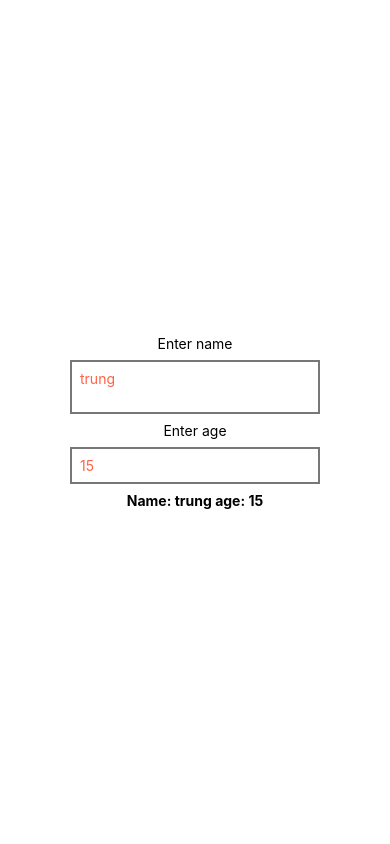
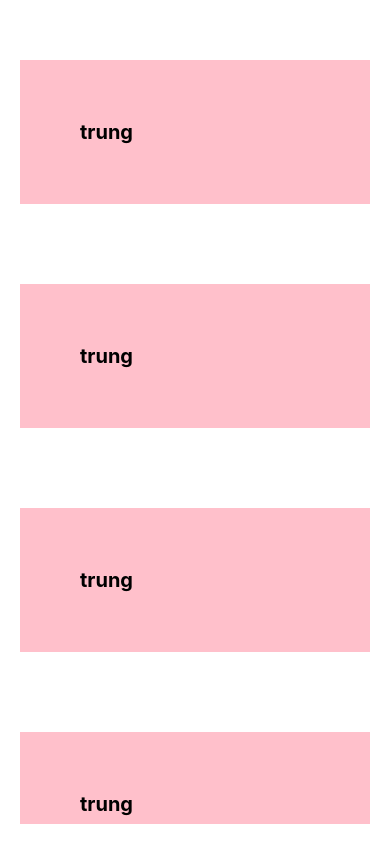
Before and after one commit to DangTrungdev113999/react-native-todolist, a React Native app: screen / in a window 390 px wide. Built offline with nearby package versions, Linux system fonts and the light colour scheme.

Commit message:
ScrollView

```diff
--- a/App.js
+++ b/App.js
@@ -1,30 +1,26 @@
 import React, { useState } from 'react';
-import { StyleSheet, Text, View, Button, TextInput } from 'react-native';
+import { StyleSheet, Text, View, ScrollView } from 'react-native';
 
 export default function App() {
-  const [name, setName] = useState('trung');
-  const [age, setAge] = useState(15);
+  const [persion, setPersion] = useState([
+    { name: 'trung', key: 1 },
+    { name: 'trung', key: 2 },
+    { name: 'trung', key: 3 },
+    { name: 'trung', key: 4 },
+    { name: 'trung', key: 5 },
+    { name: 'trung', key: 6 },
+    { name: 'trung', key: 7 },
+  ]);
 
   return (
     <View style={styles.container}>
-      <Text>Enter name</Text>
-      <TextInput
-        multiline
-        style={styles.input}
-        placeholder="etc abc xyz"
-        value={name}
-        onChangeText={val => setName(val)}
-      />
-
-      <Text>Enter age</Text>
-      <TextInput
-        keyboardType='numeric'
-        style={styles.input}
-        placeholder="etc abc xyz"
-        value={age}
-        onChangeText={val => setAge(val)}
-      />
-      <Text style={styles.boldText} >Name: {name} age: {age}</Text>
+      <ScrollView>
+        {persion.map(item => (
+          <View key={item.key} >
+            <Text style={styles.text} >{item.name}</Text>
+          </View>
+        ))}
+      </ScrollView>
     </View>
   );
 }
@@ -33,18 +29,16 @@ const styles = StyleSheet.create({
   container: {
     flex: 1,
     backgroundColor: '#fff',
-    alignItems: 'center',
-    justifyContent: 'center',
+    paddingVertical: 20,
+    paddingHorizontal: 20,
+    // alignItems: 'center',
+    // justifyContent: 'center',
   },
-  boldText: {
+  text: {
+    fontSize: 20,
     fontWeight: 'bold',
-  },
-  input: {
-    margin: 8,
-    padding: 8,
-    borderColor: '#777',
-    color: 'tomato',
-    borderWidth: 2,
-    width: 250,
+    marginVertical: 40,
+    padding: 60,
+    backgroundColor: 'pink'
   }
 });
```
